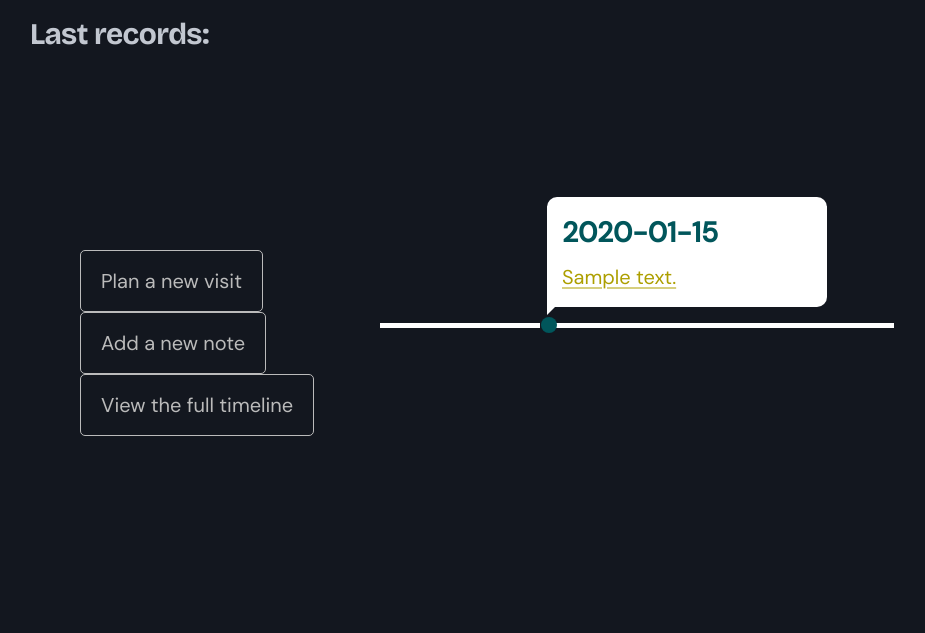
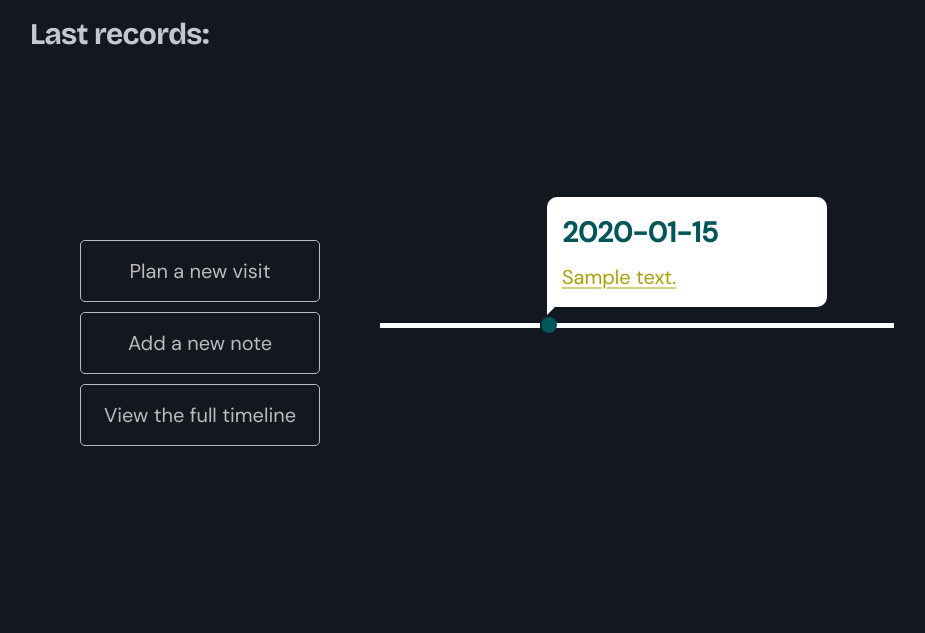
Before and after one commit to Cybernetic-Ransomware/Animals_Healthcare_Application, a Django app: template src/ahc/apps/animals/templates/animals/profile.html in a window 1280 px wide. Shown: the part 1065-1698 px from the top of the page, without its empty margins (10-935 px from the left). Run offline with Django 4.2, Linux system fonts and the light colour scheme; the template is opened without the code that fills it: most values are stand-ins (such as "Sample title", 1, 10 or a date in 2020); grey boxes marked "Sample" are stand-in pictures.

Commit message:
fix(frontend): timeline section

```diff
--- a/src/ahc/apps/animals/templates/animals/profile.html
+++ b/src/ahc/apps/animals/templates/animals/profile.html
@@ -53,12 +53,13 @@
         <h3>Last records:</h3>
         <section class="timeline">
             <div class="info">
-                <div>
+                <div class="records-actions">
                     <a role="button" class="secondary outline" href="{% url 'note_create' pk=animal.id %}?type_of_event=medical_visit">Plan a new visit</a>
                     <a role="button" class="secondary outline" href="{% url 'note_create' pk=animal.id %}">Add a new note</a>
                     <a role="button" class="secondary outline" href="{% url 'full_timeline_of_notes' pk=animal.id %}">View the full timeline</a>
                 </div>
             </div>
+            {% if recent_records %}
             <ol>
                 {% for record in recent_records reversed %}
                 <li>
@@ -70,6 +71,7 @@
                 {% endfor %}
                 <li></li>
             </ol>
+            {% endif %}
         </section>
 
         <br>
--- a/static/css/timeline.css
+++ b/static/css/timeline.css
@@ -76,6 +76,12 @@
 .timeline .info div {
   margin-top: 10px;
   color: var(--timeline-crystal);
+}
+
+.records-actions {
+  display: flex;
+  flex-direction: column;
+  gap: 0.5rem;
 }
 
 .timeline ol::-webkit-scrollbar {
```
